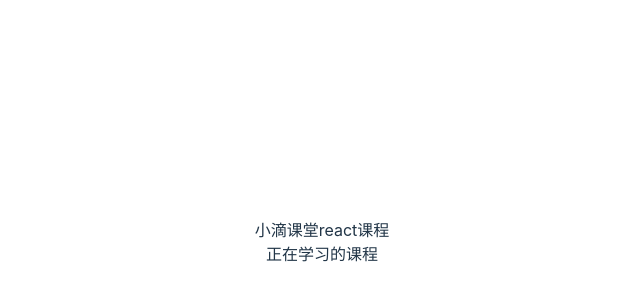
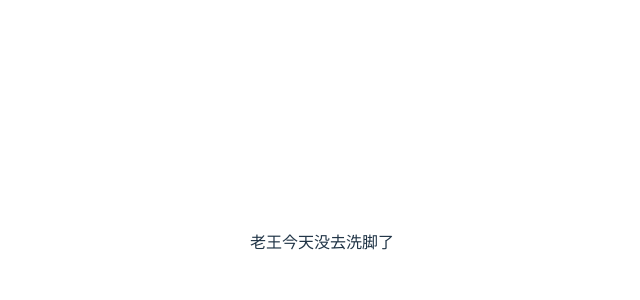
Before and after one commit to kunlunrepo/react-simple, a React (Vite) app: page / in a window 1280 px wide. Shown: the part 158-458 px from the top of the page, without its empty margins (318-958 px from the left). Built offline with nearby package versions, Linux system fonts and the light colour scheme.

Commit message:
新增state使用

```diff
--- a/src/App.jsx
+++ b/src/App.jsx
@@ -1,36 +1,45 @@
 import './App.css'
-
-// 函数组件
-/*function App(props) {
-    return (
-        <>
-            <div>小滴课堂{props.text}课程</div>
-        </>
-    )
-}*/
 
 
 // 类组件
 import React from "react";
 
-class Children extends React.Component {
+class App extends React.Component {
+
+    constructor(props) {
+        // 固定写法
+        super(props);
+        // 状态值
+        this.state = {
+            isWash: false
+        }
+        // 绑定this
+        this.handlerClick = this.handlerClick.bind(this)
+    }
+
+    /**
+     * 渲染
+     */
     render() {
+        console.log(this)
         return (
             <>
-                <div>正在学习的课程</div>
+                <div onClick={this.handlerClick}>
+                    老王今天{this.state.isWash ? "去" : "没去"}洗脚了
+                </div>
             </>
         )
     }
-}
 
-class App extends React.Component {
-    render() {
-        return (
-            <>
-                <div>小滴课堂{this.props.text}课程</div>
-                <Children/>
-            </>
-        )
+    /**
+     * 点击方法 不使用箭头函数的话需要绑定this
+     */
+    handlerClick () {
+        // console.log("点击了");
+        // 改变状态值
+        this.setState({
+            isWash: !this.state.isWash
+        })
     }
 }
 
```
